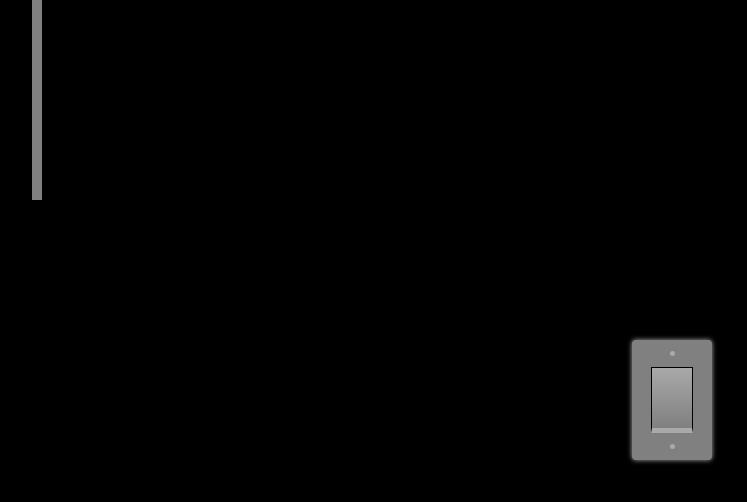
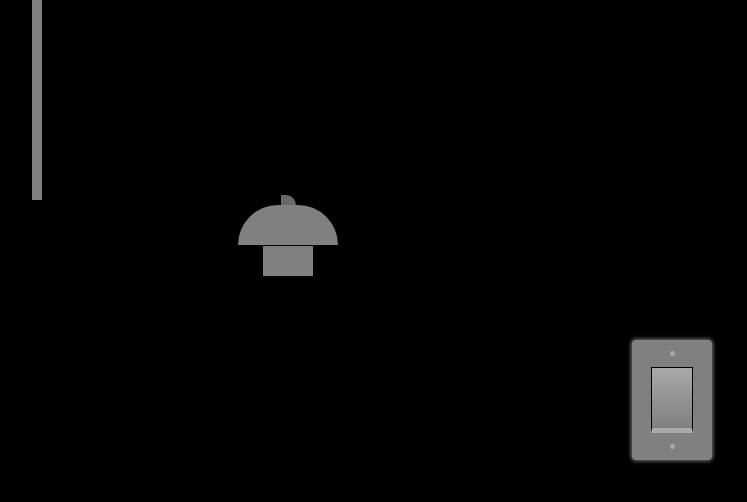
Before and after one commit to Mehulyadavv/DumbProjects, a plain HTML site: page lightbulb/index.html in a window 1280 px wide. Shown: the whole page, without its empty margins (224-971 px from the left). Drawn offline with Linux system fonts and the light colour scheme.

Commit message:
middlefinger

```diff
--- a/lightbulb/styles.css
+++ b/lightbulb/styles.css
@@ -64,3 +64,39 @@ body{
 }
 
 .wire-connection{
+	width: 15px;
+	height: 15px;
+	background: dimgrey;
+	margin: 0 auto;
+	border-top-left-radius= 10px;
+	border-top-right-radius: 10px;
+	margin-top: -5px;
+}
+
+.socket-top{
+	height: 40px;
+	width: 100px;
+	background-color: grey;
+	margin: 0 auto;
+	border-top-left-radius: 40px;
+     	border-top-right-radius: 40px;
+	margin-top: -5px;
+	border-bottom: 1px solid black;
+
+
+}
+
+.socket-bottom{
+	width: 50px;
+	height: 30px;
+	background-color: grey;
+	margin: 0 auto;
+}
+
+.socket-back{
+	width: 50px;
+	haeight: 10px;
+	background: grey;
+	margin: 0 auto;
+	opacity: 0.5;
+}
```
